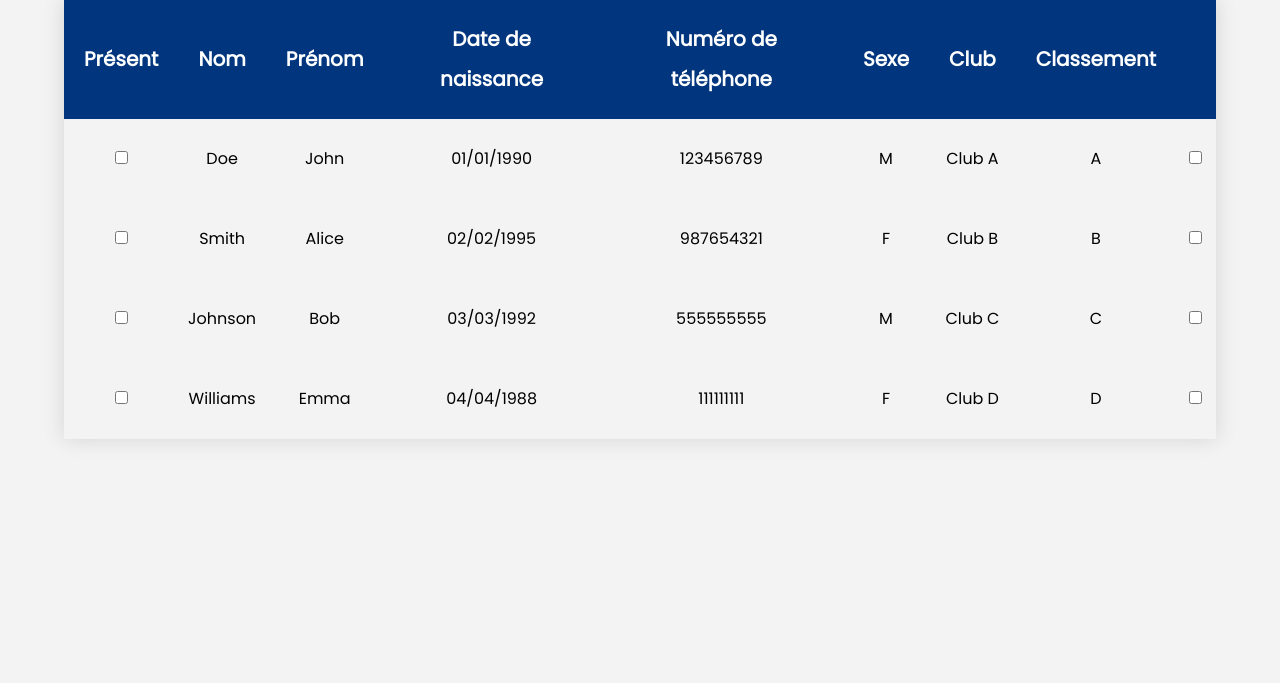
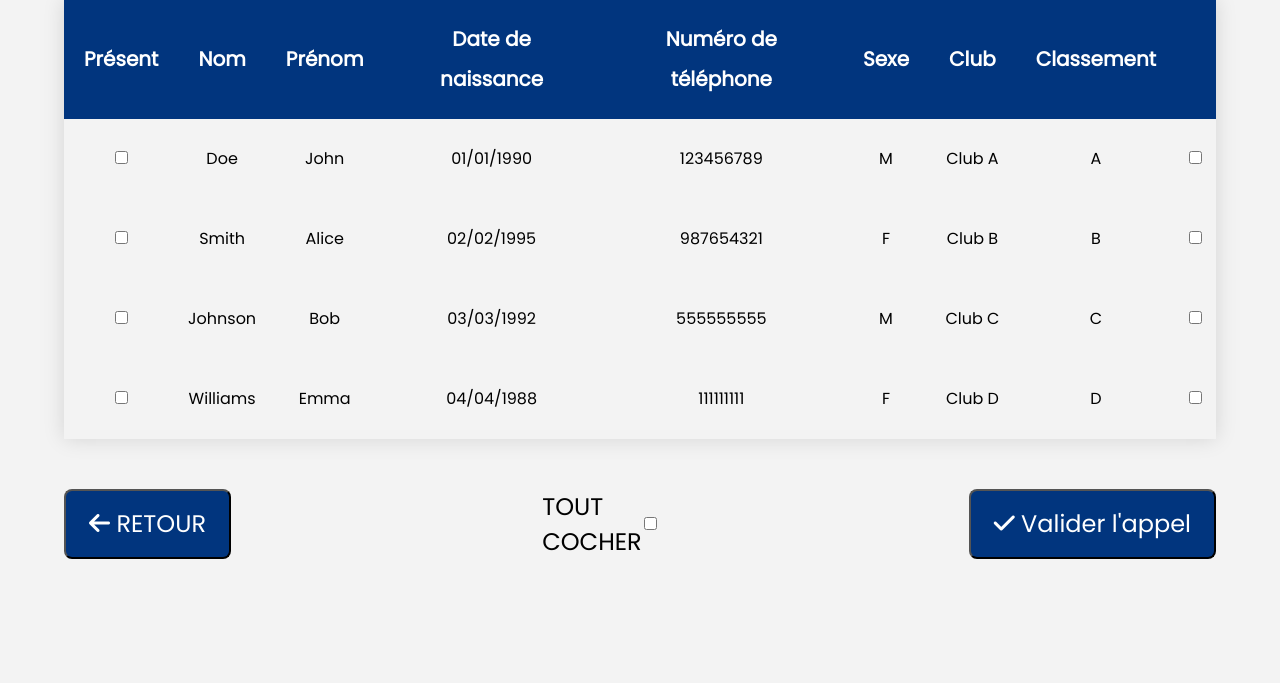
Before and after one commit to araviart/COMP_ESCRIME, a Flask app: page / in a window 1280 px wide; the page is wider, and only the part inside the window is pictured. Shown: the part 376-1059 px from the top of that part. Run offline with Flask 3, Linux system fonts and the light colour scheme; some libraries are stand-ins or nearby versions.

Commit message:
modification

```diff
--- a/appli/templates/appel.html
+++ b/appli/templates/appel.html
@@ -1,9 +1,6 @@
 {% extends 'base.html' %} {% block content %}
-<link
-  rel="stylesheet"
-  href="{{ url_for('static', filename='progress-bar.css') }}"
-/>
-<link rel="stylesheet" href="{{ url_for('static', filename='Appel.css') }}" />
+  <link rel="stylesheet" href="{{ url_for('static', filename = 'progress-bar.css') }}" />
+  <link rel="stylesheet" href="{{ url_for('static', filename = 'Appel.css') }}" />
   <div class="progress-bar">
     <a class="active-url" href="url">Définir une compétition</a>
     <img class="fleche-bar" src="static/img/fleche.png" alt="fleche" />
@@ -59,7 +56,9 @@
       <tbody>
         {% for row in rows_data %}
           <tr>
-        <td class="checkbox-cell"><input type="checkbox" /></td>
+            <td class="checkbox-cell">
+              <input id="checkbox-1" type="checkbox" />
+            </td>
             <td>{{ row['Nom'] }}</td>
             <td>{{ row['Prenom'] }}</td>
             <td>{{ row['DateNaissance'] }}</td>
@@ -67,11 +66,21 @@
             <td>{{ row['Sexe'] }}</td>
             <td>{{ row['Club'] }}</td>
             <td>{{ row['Classement'] }}</td>
-        <td class="checkbox-cell"><input type="checkbox" /></td>
+            <td class="checkbox-cell">
+              <input id="checkbox-2" type="checkbox" />
+            </td>
           </tr>
         {% endfor %}
       </tbody>
     </table>
+    <div class="div-boutons">
+      <button><i class="fa-solid fa-arrow-left"></i> RETOUR</button>
+      <div class="tout-cocher">
+        <p>TOUT COCHER</p>
+        <input id="checkbox-valid-all" type="checkbox" />
+      </div>
+      <button><i class="fa-solid fa-check"></i> Valider l'appel</button>
+    </div>
   </main>
 
 {% endblock %}
```
Lines whose indentation alone changed are shown as unchanged.
